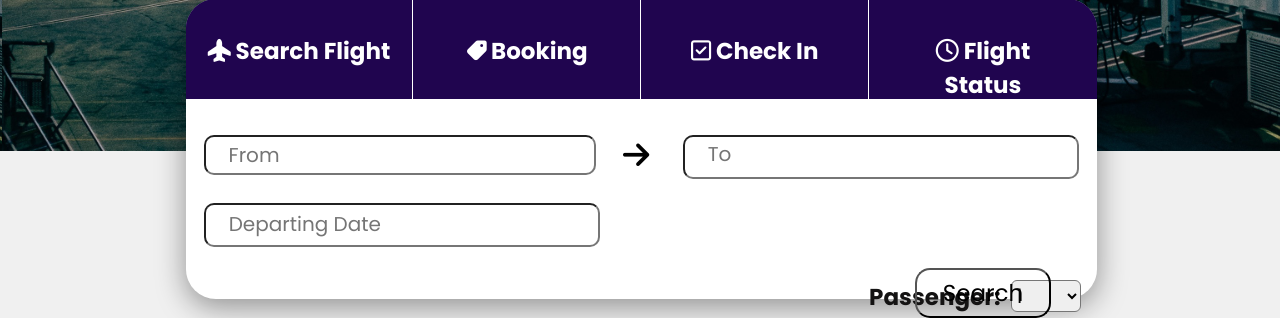
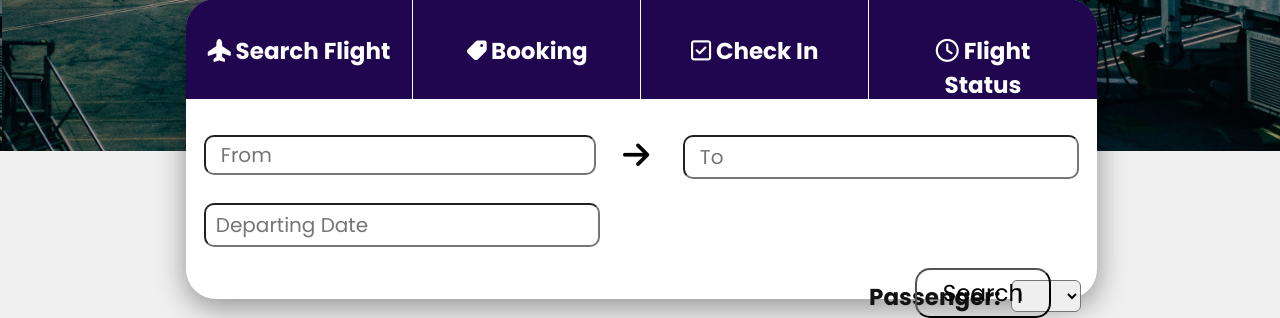
Before and after one commit to venishaparmar/AirLine-Project, a PHP site: page /html/home.html in a window 1280 px wide. Shown: the part 559-877 px from the top of the page. Run offline with PHP 8.4, Linux system fonts and the light colour scheme.

Commit message:
Update style.css

```diff
--- a/css/style.css
+++ b/css/style.css
@@ -257,6 +257,7 @@ nav ul {
     margin-top: 4%;
     margin-left: 2%;
     margin-right: 2%;
+    font-size: large;
     font-family: 'Poppins', sans-serif;
     width: 43%;
     height: 40px;
@@ -269,20 +270,20 @@ nav ul {
 ::placeholder {
     font-size: 2rem;
     padding-top: 100%;
-    padding-left: 2%;
+    padding-left: 0%;
 }
 
 .form-departing input {
     width: 43%;
     height: 40px;
-    font-size: large;
+    font-size: 20px;
     box-sizing: content-box;
     font-family: 'Poppins', sans-serif;
     margin-top: 3%;
     margin-left: 2%;
     margin-right: 2%;
     border-radius: 10px;
-    text-indent: 15px;
+    text-indent: 10px;
     float: left;
 }
 
```
